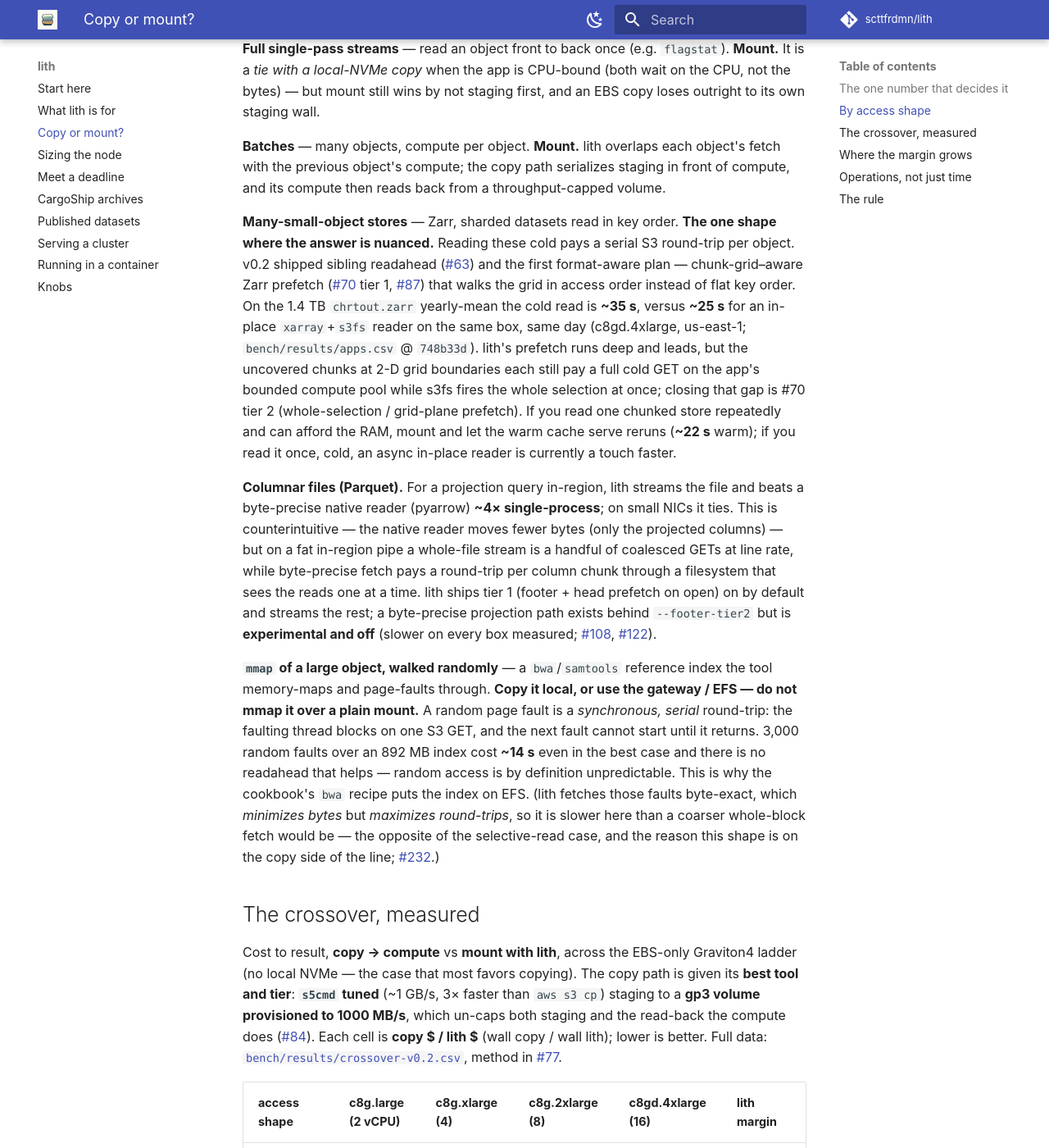
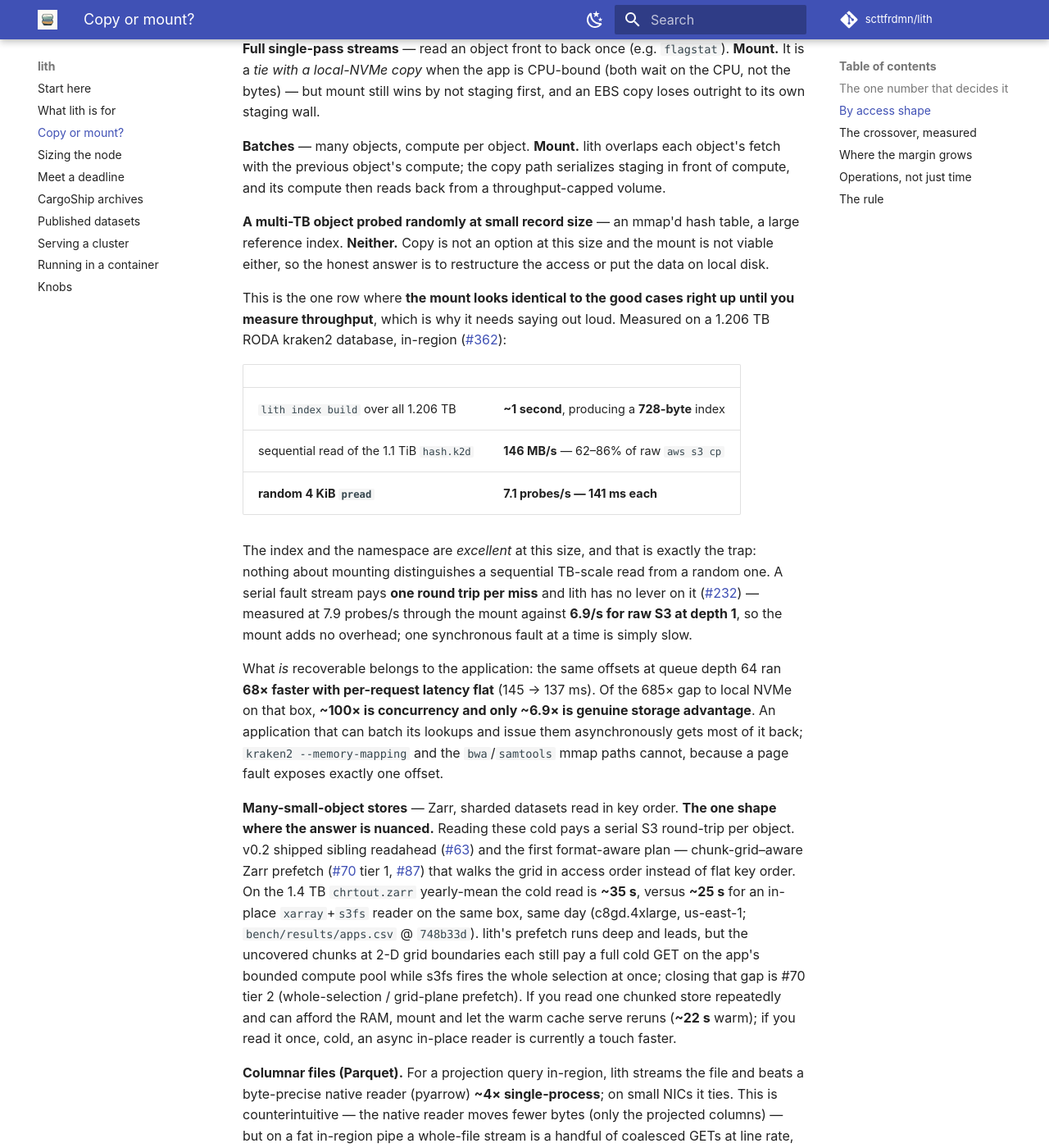
Before and after one commit to scttfrdmn/lith, an MkDocs documentation site: the page built from docs/copy-or-mount.md, in a window 1280 px wide and 1400 px high, scrolled down 903 px. Shown: the whole window at 82% size. Built offline with MkDocs 1.6.1 and Material for MkDocs 9.7.7, drawn with Linux system fonts in a browser that asks for light colours; comment, search, counter and statistics services are not loaded.

Commit message:
docs(#366,#313): the TB-scale random-probe boundary, and what #368 was worth on a fat NIC (#372)
#366 is the scope note I said was mine to write. The trap is built out of lith's best
property: a 1.206 TB kraken2 database indexed in ~1 second into 728 bytes, reading
sequentially at 146 MB/s (62-86% of raw `aws s3 cp`) -- and the same object probed at
random 4 KiB manages 7.1 probes/s. Nothing about mounting distinguishes the two until you
measure throughput, which is exactly why a doc has to do the separating that the mount
cannot.

Written with the numbers that make it actionable rather than a bare warning. The mount
adds NO overhead doing it (7.9 probes/s against raw S3's 6.9/s at depth 1), so "the mount
is slow" is the wrong reading and "one synchronous fault at a time is slow" is the right
one. And of the 685x gap to local NVMe, ~100x is concurrency and only ~6.9x is genuine
storage advantage -- the same offsets at depth 64 ran 68x faster with per-request latency
flat. That lever belongs to an application that can batch; a page fault exposes exactly
one offset, which is why kraken2 --memory-mapping and the bwa/samtools mmap paths cannot
use it. All of those figures are the external tester's, including two they measured to
retract their own earlier claim.

The #313 half: the attribution to #368 is now confirmed by its own falsifier -- forcing
the gate off on v1.7.0 restores the collapse exactly (3033 evictions, spread 3.94,
committed 1.40 x tier, wall 107 s against the default's 33.6 s), reproducing lith-318's
numbers almost to the digit. windowCap bounds a handle's window by its OWN consumed bytes,
which is available from its first read, where the divisor's population count is not.

Recording what that was worth on the box most exposed to the defect: a c8gn.48xlarge's two
former collapse cells went from 19.6k and 25.5k unread evictions to zero, and 5.4x and 6.3x
faster. That cell was a re-measure rather than a test -- it was launched against a hold it
crossed by five minutes -- so it is filed as the fix's effect and not as evidence. It is
the only number available for the fat-NIC case and it would have been a shame to discard
it on procedure.

```diff
--- a/docs/copy-or-mount.md
+++ b/docs/copy-or-mount.md
@@ -41,6 +41,37 @@ staging first, and an EBS copy loses outright to its own staging wall.
 object's fetch with the previous object's compute; the copy path serializes
 staging in front of compute, and its compute then reads back from a
 throughput-capped volume.
+
+**A multi-TB object probed randomly at small record size** — an mmap'd hash
+table, a large reference index. **Neither.** Copy is not an option at this size
+and the mount is not viable either, so the honest answer is to restructure the
+access or put the data on local disk.
+
+This is the one row where **the mount looks identical to the good cases right up
+until you measure throughput**, which is why it needs saying out loud. Measured
+on a 1.206 TB RODA kraken2 database, in-region
+([#362](https://github.com/scttfrdmn/lith/issues/362)):
+
+| | |
+|---|---|
+| `lith index build` over all 1.206 TB | **~1 second**, producing a **728-byte** index |
+| sequential read of the 1.1 TiB `hash.k2d` | **146 MB/s** — 62–86% of raw `aws s3 cp` |
+| **random 4 KiB `pread`** | **7.1 probes/s — 141 ms each** |
+
+The index and the namespace are *excellent* at this size, and that is exactly
+the trap: nothing about mounting distinguishes a sequential TB-scale read from a
+random one. A serial fault stream pays **one round trip per miss** and lith has
+no lever on it ([#232](https://github.com/scttfrdmn/lith/issues/232)) — measured
+at 7.9 probes/s through the mount against **6.9/s for raw S3 at depth 1**, so
+the mount adds no overhead; one synchronous fault at a time is simply slow.
+
+What *is* recoverable belongs to the application: the same offsets at queue
+depth 64 ran **68× faster with per-request latency flat** (145 → 137 ms). Of the
+685× gap to local NVMe on that box, **~100× is concurrency and only ~6.9× is
+genuine storage advantage**. An application that can batch its lookups and issue
+them asynchronously gets most of it back; `kraken2 --memory-mapping` and the
+`bwa`/`samtools` mmap paths cannot, because a page fault exposes exactly one
+offset.
 
 **Many-small-object stores** — Zarr, sharded datasets read in key order. **The
 one shape where the answer is nuanced.** Reading these cold pays a serial S3
```
Also changed, not shown: CHANGELOG.md (+33 -0 lines), docs/knobs.md (+1 -1 lines), docs/scope.md (+10 -0 lines).
